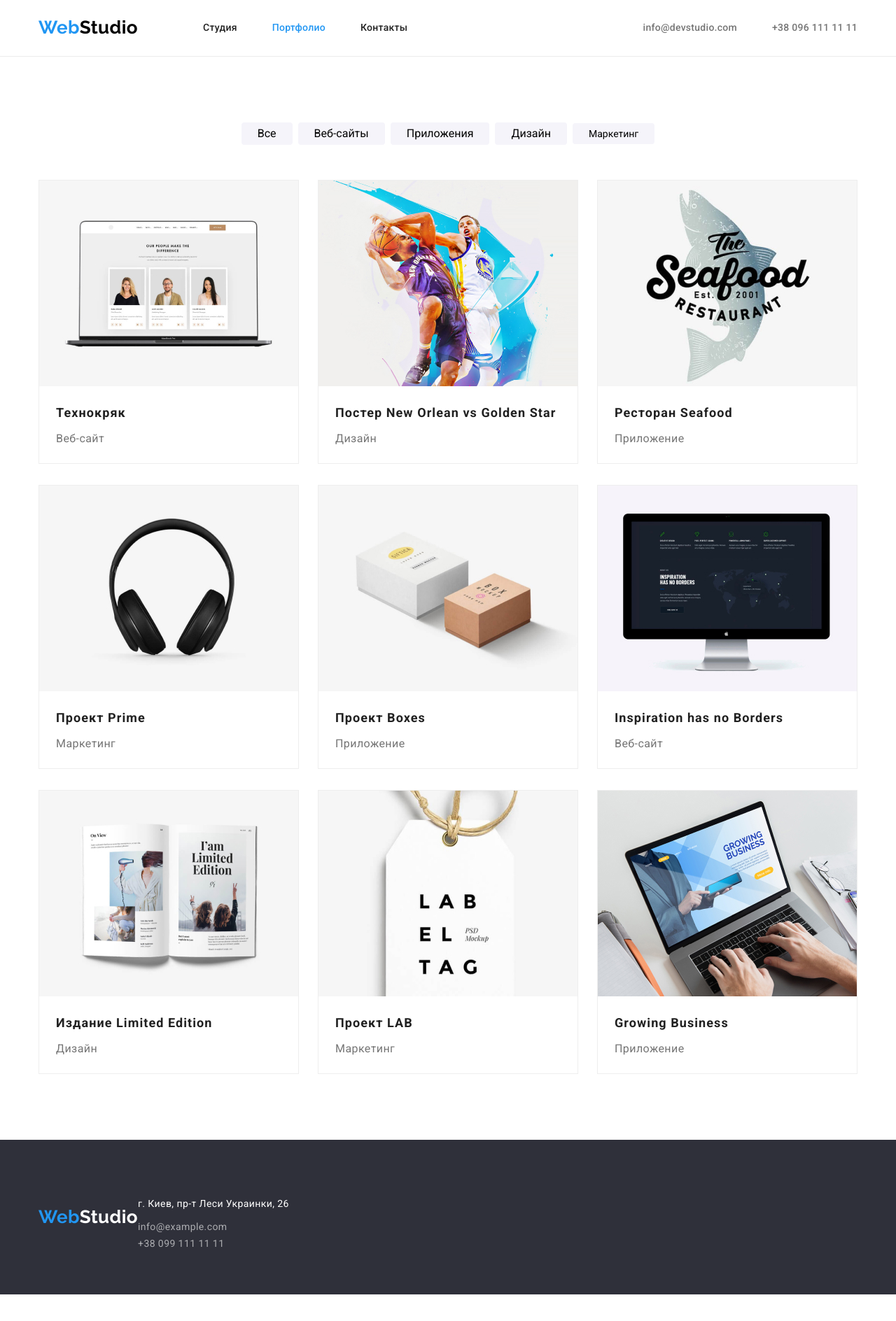
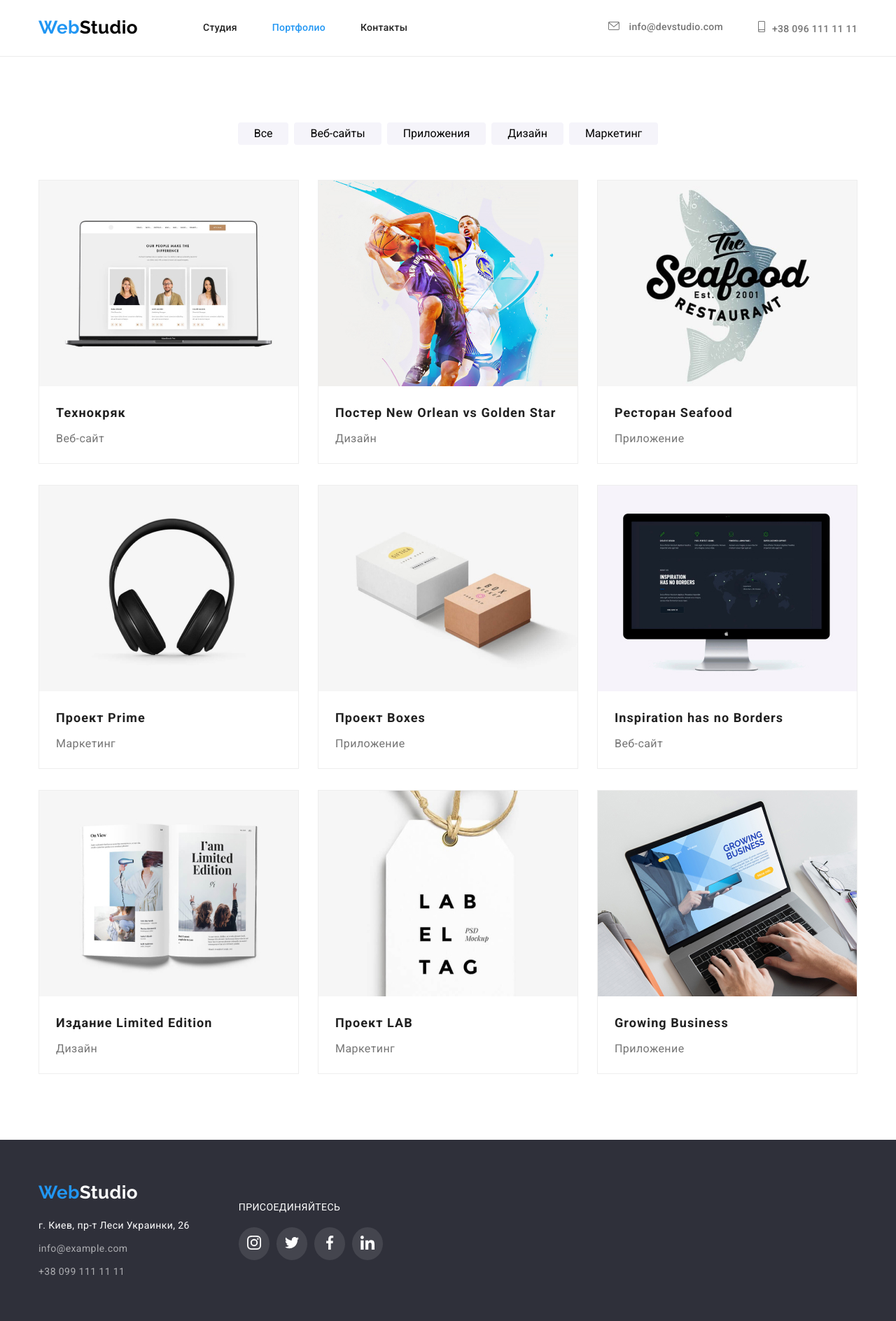
Before and after one commit to yuliasemenyuk/goit-markup-hw-04, a plain HTML site: page portfolio.html in a window 1280 px wide. Shown: the whole page at 70% size. Before the commit the page ends 1850 px from the top, so only its background shows below. Drawn offline with nearby package versions, Linux system fonts and the light colour scheme.

Commit message:
icons.added

```diff
--- a/css/styles.css
+++ b/css/styles.css
@@ -33,6 +33,8 @@ h1, h2, h3, h4, h5, h6, p, ul{
     margin-top: 0;
     margin-bottom: 0;
     padding: 0;
+    font-weight: inherit;
+    font-size: inherit;
 }
 a{
     color: inherit;
@@ -46,6 +48,8 @@ img {
 .section{
     padding-top: 94px;
     padding-bottom: 94px;
+    max-width: 1600px;
+    margin: auto;
 }
 /* Хедэр */
 .header{
@@ -131,6 +135,13 @@ img {
     padding-bottom: 200px;
     background-color: var(--dark-background-color);
     text-align: center;
+    background-image: url(/images/hero.back.png),
+    linear-gradient(
+        to top,
+        rgba(47, 48, 58, 0.4),
+        rgba(47, 48, 58, 0.4)
+    );
+
 }
 .hero-title {
     width: 696px;
@@ -329,13 +340,16 @@ img {
     margin-bottom: 50px;
 }
 
-.button-item:not(:last-child){
+.button-item{
     margin-right: 8px;
     font-weight: 500;
     font-size: 16px;
     line-height: 1.62;
     color: var(--title-text-color);
     text-align: center;
+}
+.button-item:last-child{
+    margin-right: 0;
 }
 .filter-button{
     display: inline-block;
@@ -349,6 +363,7 @@ img {
 .filter-button:focus{
     color: var(--primary-white-color);
     background-color: var(--accent-color);
+    box-shadow: 0px 3px 1px rgba(0, 0, 0, 0.1), 0px 1px 2px rgba(0, 0, 0, 0.08), 0px 2px 2px rgba(0, 0, 0, 0.12);
 }
 .project-list{
     display: flex;
@@ -375,6 +390,11 @@ img {
     text-decoration: none;
     color: inherit;
 }
+.project-list-link:hover,
+.project-list-link:focus{
+    box-shadow: 0px 1px 1px rgba(0, 0, 0, 0.12), 0px 4px 4px rgba(0, 0, 0, 0.06), 1px 4px 6px rgba(0, 0, 0, 0.16);
+}
+
 .project-title {
     font-weight: 700;
     font-size: 18px;
@@ -436,6 +456,10 @@ img {
     line-height: 1.14;
     color: var(--primary-white-color);
 }
-.footer .soc-media-icon{
+.footer-media-link{
+    background-color: rgba(255, 255, 255, 0.1);
+    border-radius: 50%;
+}
+.footer-media-link .soc-media-icon{
     fill: var(--primary-white-color);
 }
--- a/portfolio.html
+++ b/portfolio.html
@@ -17,14 +17,20 @@
 
             <nav class="site-nav">
                 <ul class="list">
-                    <li class="site-nav-item"> <a class="site-nav-link"href="./index.html">Студия </a> </li>
-                    <li class="site-nav-item"> <a class="site-nav-link  current-page" href="">Портфолио</a></li>
+                    <li class="site-nav-item"> <a class="site-nav-link" href="./index.html">Студия </a> </li>
+                    <li class="site-nav-item"> <a class="site-nav-link current-page" href="">Портфолио</a></li>
                     <li class="site-nav-item"> <a class="site-nav-link" href="">Контакты</a></li>
                 </ul>
             </nav>
                 <ul class="list contacts">
-                    <li class="contact-item"><a href="mailto:info@devstudio.com" class="contact-link">info@devstudio.com</a> </li>
-                    <li class="contact-item"><a href="tel:+380961111111" class="contact-link">+38 096 111 11 11</a></li>
+                    <li class="contact-item">
+                         <a href="mailto:info@devstudio.com" class="contact-link">
+                            <svg class="contact-icon" width="16" height="12">
+                                <use href="./images/icons.svg#icon-envelope"></use>
+                            </svg> info@devstudio.com</a> </li>
+                    <li class="contact-item"><a href="tel:+380961111111" class="contact-link"><svg class="contact-icon" width="10" height="16">
+                        <use href="./images/icons.svg#icon-smartphone"></use>
+                    </svg>+38 096 111 11 11</a></li>
                 </ul>
         </div>
     </header>
@@ -120,14 +126,25 @@
 
     <footer class="footer">
         <div class="container">
+            <div class="adress-container">
                 <a href="" class="logo"><span class="logo-accent">Web</span>Studio</a>
                 <address class="address">
                 <p class="address-main"> г. Киев, пр-т Леси Украинки, 26</p>
                     <ul class="list">
                         <li><a href="mailto:info@example.com" class="address-link">info@example.com</a></li>
-                    <li><a href="tel:+380991111111" class="address-link">+38 099 111 11 11</a></li>
+                        <li class="phone"><a href="tel:+380991111111" class="address-link">+38 099 111 11 11</a></li>
                     </ul>
                 </address>
+            </div>
+            <div class="soc-media-container">
+                <h2 class="soc-media-title">присоединяйтесь</h2>
+                <ul class="soc-media-list list">
+                    <li class="soc-media-item"><a class="footer-media-link" href=""><svg class="soc-media-icon" width="20" height="20"><use href="./images/icons.svg#icon-instagram"></use></svg></a></li>
+                    <li class="soc-media-item"><a class="footer-media-link" href=""><svg class="soc-media-icon" width="20" height="20"><use href="./images/icons.svg#icon-twitter"></use></svg></a></li>
+                    <li class="soc-media-item"><a class="footer-media-link" href=""><svg class="soc-media-icon" width="20" height="20"><use href="./images/icons.svg#icon-facebook"></use></svg></a></li>
+                    <li class="soc-media-item"><a class="footer-media-link" href=""><svg class="soc-media-icon" width="20" height="20"><use href="./images/icons.svg#icon-linkedin"></use></svg></a></li>
+                </ul>
+            </div>
         </div>
     </footer>
 
```
Also changed, not shown: index.html (+5 -5 lines), images/hero.back.png (added), images/svg/antenna.svg (deleted), images/svg/astronaut.svg (deleted), images/svg/clock.svg (deleted), images/svg/diagram.svg (deleted), images/svg/envelope.svg (deleted), images/svg/facebook.svg (deleted), images/svg/instagram.svg (deleted), images/svg/linkedin.svg (deleted), images/svg/logo_five.svg (deleted), images/svg/logo_four.svg (deleted), images/svg/logo_one.svg (deleted), images/svg/logo_six.svg (deleted), 4 more files. Lines whose indentation alone changed are shown as unchanged.
